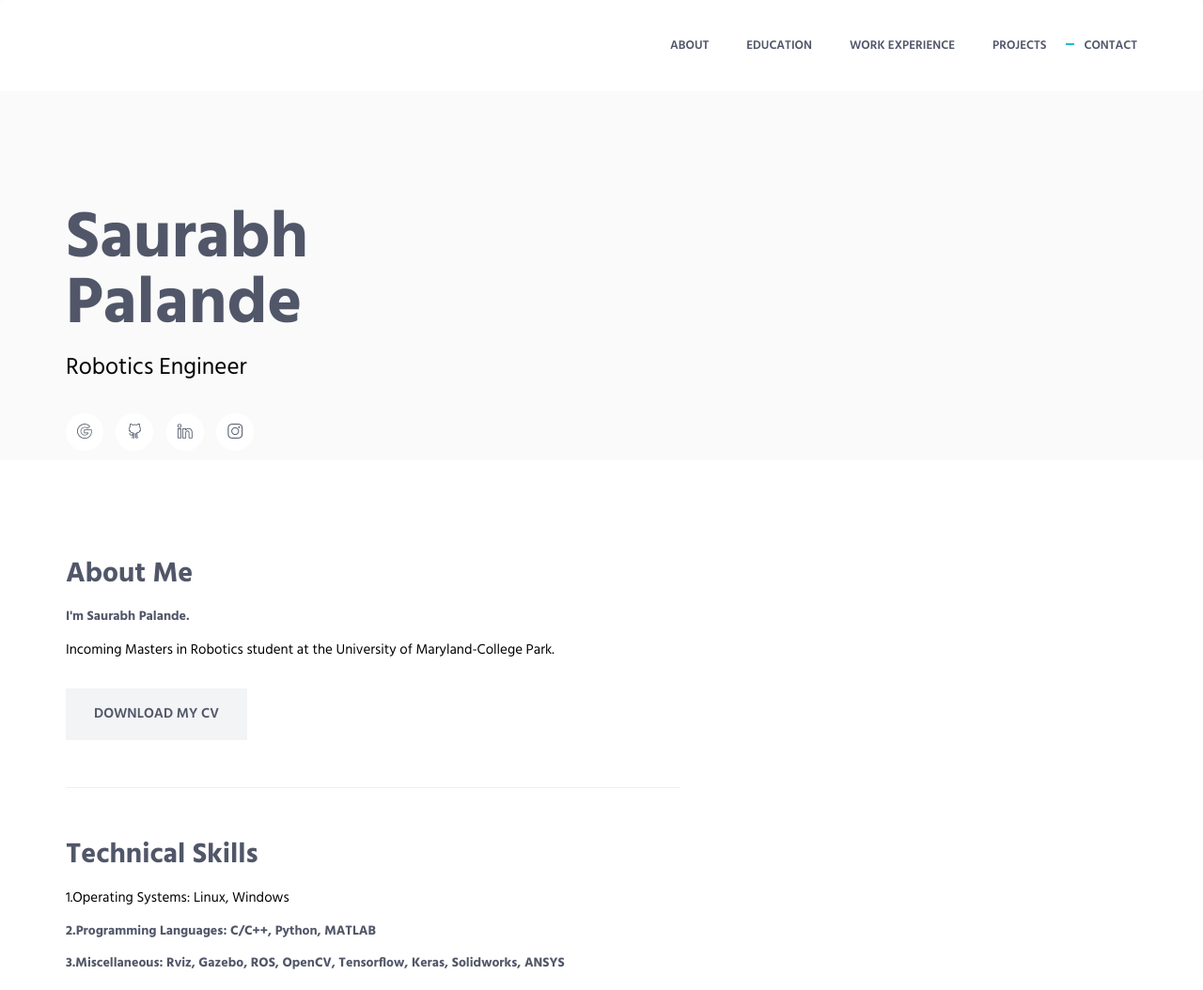
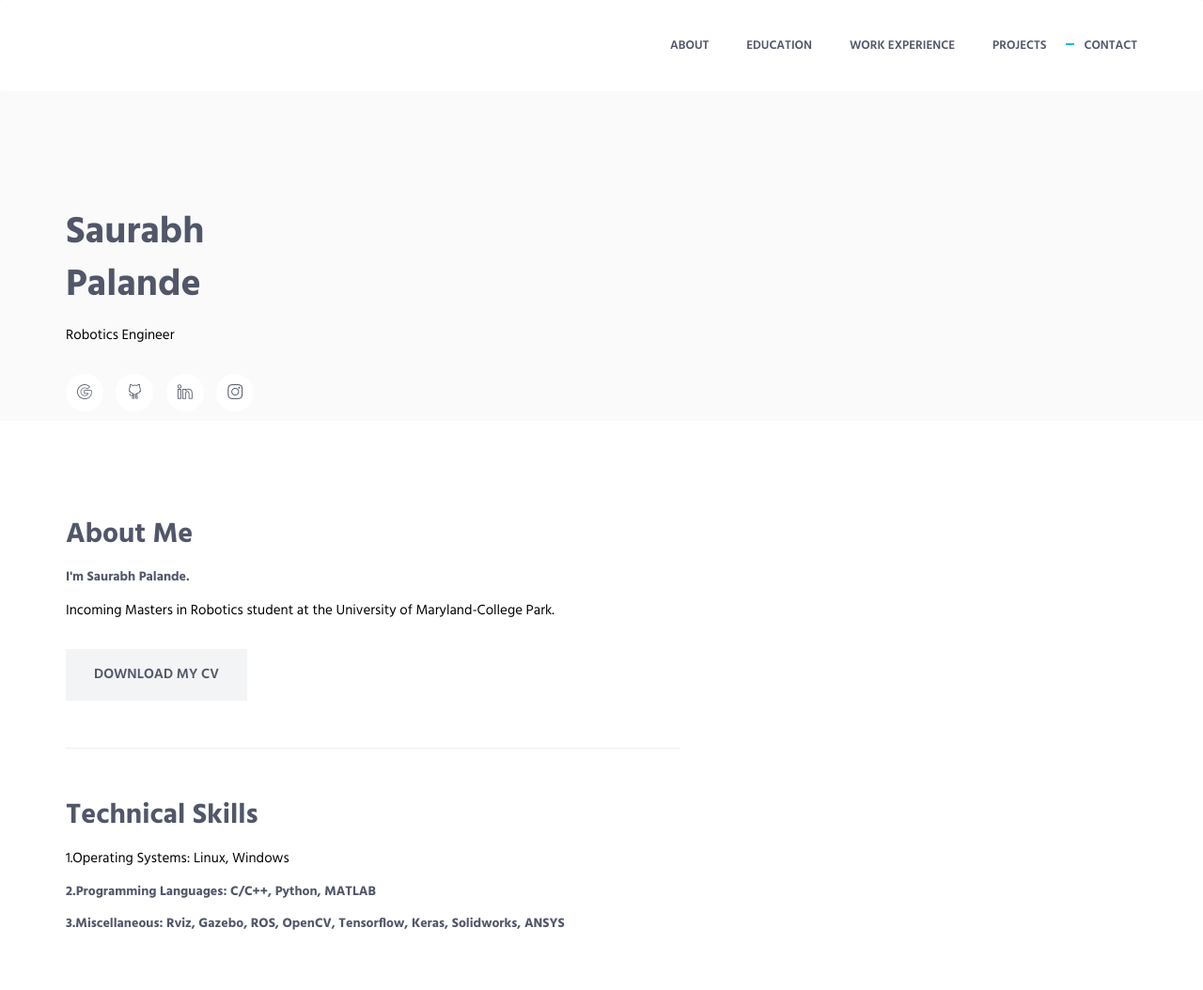
Before and after one commit to saurabhp369/saurabhpalande, a plain HTML site: page index.html in a window 1280 px wide. Shown: the top 1054 px of the page at 94% size. Drawn offline with Linux system fonts and the light colour scheme.

Commit message:
Update index.html

```diff
--- a/index.html
+++ b/index.html
@@ -60,7 +60,7 @@
             </nav>
             <!-- Navbar -->
         </header>
-        <!--========== END HEADER ==========-->
+        <!--========== END HEADER class="promo-block-title"==========-->
 
         <!--========== SLIDER ==========-->
         <div class="promo-block">
@@ -68,8 +68,8 @@
                 <div class="row">
                     <div class="col-sm-6 sm-margin-b-60">
                         <div class="margin-b-30">
-                            <h1 class="promo-block-title">Saurabh <br/> Palande</h1>
-                            <p class="promo-block-text">Robotics Engineer</p>
+                            <h1>Saurabh <br/> Palande</h1>
+                            <p>Robotics Engineer</p>
                         </div>
                         <ul class="list-inline">
                             <li><a href="#" class="social-icons"><i class="icon-social-google"></i></a></li>
```
